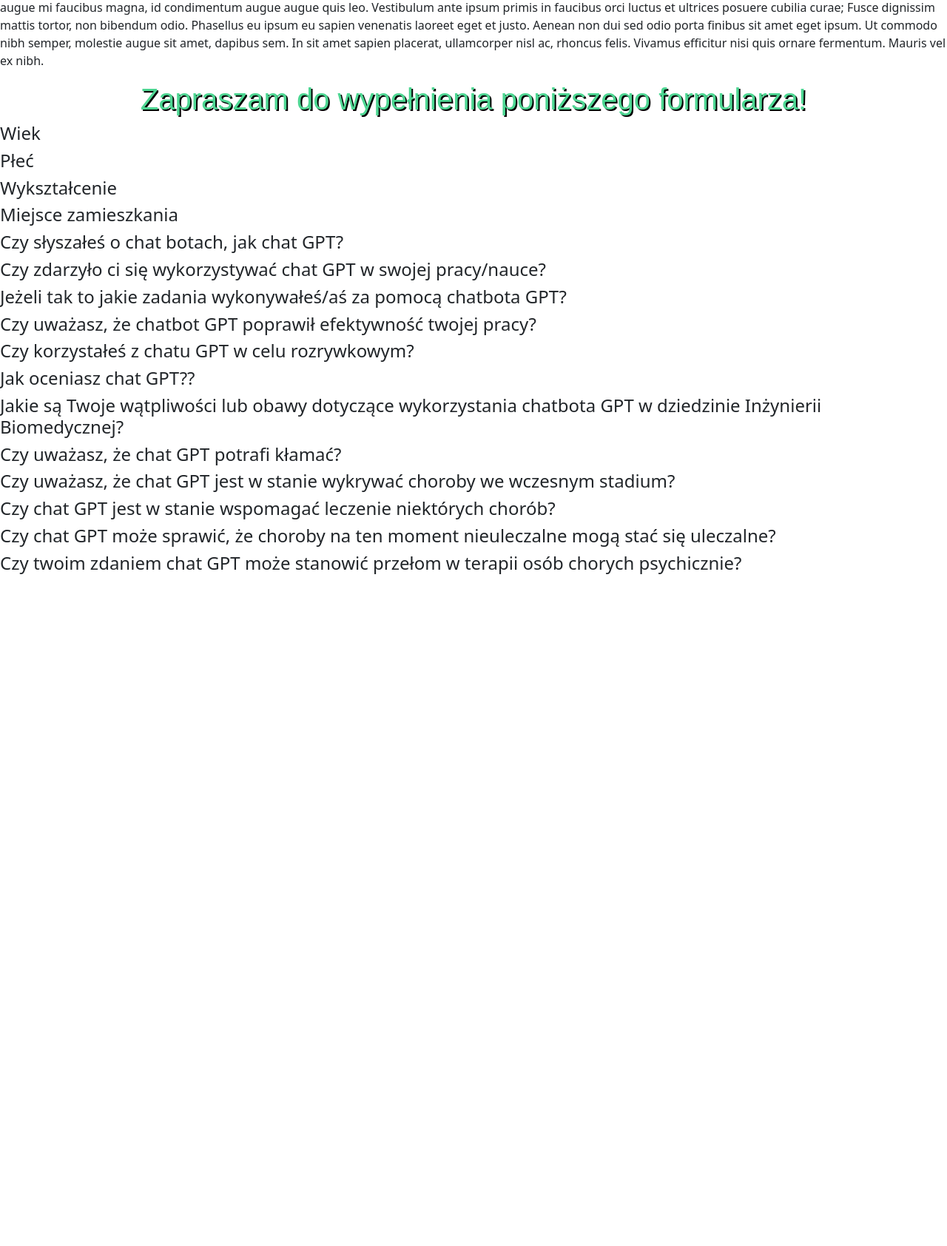
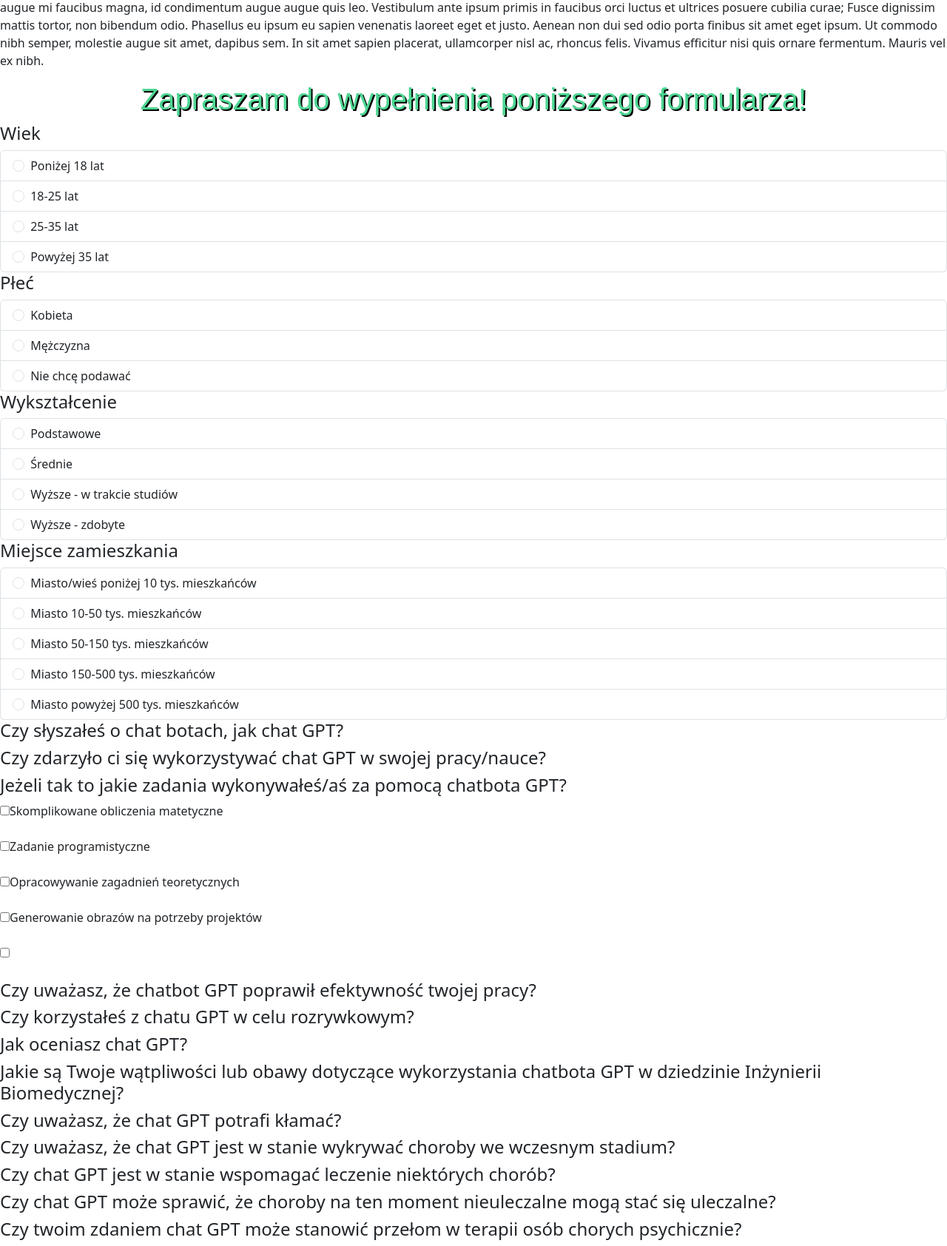
Before and after one commit to everinho/ETI-RAIM-gpt_web_survey, a Flask app: page / in a window 1280 px wide. Shown: the part 736-2420 px from the top of the page at 74% size. Before the commit the page ends 1512 px from the top, so only its background shows below. Run offline with Flask 2, Linux system fonts and the light colour scheme.

Commit message:
started implementing poll to page

```diff
--- a/templates/home.html
+++ b/templates/home.html
@@ -44,39 +44,9 @@
   Fusce dignissim mattis tortor, non bibendum odio. Phasellus eu ipsum eu sapien venenatis laoreet eget et justo. Aenean non dui sed odio porta finibus sit amet eget ipsum. Ut commodo nibh semper, molestie augue sit amet, dapibus sem. In sit amet sapien placerat, ullamcorper nisl ac, rhoncus felis. Vivamus efficitur nisi quis ornare fermentum. Mauris vel ex nibh.
       </p>
       <h2>Zapraszam do wypełnienia poniższego formularza!</h2>
-      <h4>Wiek</h4>
-
-      <h4>Płeć</h4>
-
-      <h4>Wykształcenie</h4>
-
-      <h4>Miejsce zamieszkania</h4>
-
-      <h4>Czy słyszałeś o chat botach, jak chat GPT?</h4>
-
-      <h4>Czy zdarzyło ci się wykorzystywać chat GPT w swojej pracy/nauce?</h4>
-
-      <h4>Jeżeli tak to jakie zadania wykonywałeś/aś za pomocą chatbota GPT?</h4>
-
-      <h4>Czy uważasz, że chatbot GPT poprawił efektywność twojej pracy?</h4>
-
-      <h4>Czy korzystałeś z chatu GPT w celu rozrywkowym?</h4>
-
-      <h4>Jak oceniasz chat GPT??</h4>
-
-      <h4>Jakie są Twoje wątpliwości lub obawy dotyczące wykorzystania chatbota GPT w dziedzinie Inżynierii Biomedycznej? </h4>
-
-      <h4>Czy uważasz, że chat GPT potrafi kłamać?</h4>
-
-      <h4>Czy uważasz, że chat GPT jest w stanie wykrywać choroby we wczesnym stadium?</h4>
-
-      <h4>Czy chat GPT jest w stanie wspomagać leczenie niektórych chorób?</h4>
-
-      <h4>Czy chat GPT może sprawić, że choroby na ten moment nieuleczalne mogą stać się
-uleczalne?</h4>
-
-      <h4>Czy twoim zdaniem chat GPT może stanowić przełom w terapii osób chorych psychicznie?</h4>
-
+      <div>
+        {% include 'poll.html' %}
+      </div>
     </div>
   </body>
 </html>
--- /dev/null
+++ b/templates/poll.html
@@ -0,0 +1,104 @@
+        <h4>Wiek</h4>
+          <ul class="list-group">
+            <li class="list-group-item">
+              <input class="form-check-input me-1" type="radio" name="listGroupRadio1" value="" id="<18">
+              <label class="form-check-label1" for="firstRadio">Poniżej 18 lat</label>
+            </li>
+            <li class="list-group-item">
+              <input class="form-check-input me-1" type="radio" name="listGroupRadio1" value="" id="18-25">
+              <label class="form-check-label" for="secondRadio">18-25 lat</label>
+            </li>
+            <li class="list-group-item">
+              <input class="form-check-input me-1" type="radio" name="listGroupRadio1" value="" id="25-35">
+              <label class="form-check-label" for="thirdRadio">25-35 lat</label>
+            </li>
+            <li class="list-group-item">
+              <input class="form-check-input me-1" type="radio" name="listGroupRadio1" value="" id=">35">
+              <label class="form-check-label" for="fourthRadio">Powyżej 35 lat</label>
+            </li>
+          </ul>
+        <h4>Płeć</h4>
+          <ul class="list-group">
+            <li class="list-group-item">
+              <input class="form-check-input me-1" type="radio" name="listGroupRadio2" value="" id="female">
+              <label class="form-check-label" for="firstRadio">Kobieta</label>
+            </li>
+            <li class="list-group-item">
+              <input class="form-check-input me-1" type="radio" name="listGroupRadio2" value="" id="male">
+              <label class="form-check-label" for="secondRadio">Mężczyzna</label>
+            </li>
+            <li class="list-group-item">
+              <input class="form-check-input me-1" type="radio" name="listGroupRadio2" value="" id="unknown">
+              <label class="form-check-label" for="thirdRadio">Nie chcę podawać</label>
+            </li>
+          </ul>
+        <h4>Wykształcenie</h4>
+          <ul class="list-group">
+            <li class="list-group-item">
+              <input class="form-check-input me-1" type="radio" name="listGroupRadio3" value="" id="basic">
+              <label class="form-check-label" for="firstRadio">Podstawowe</label>
+            </li>
+            <li class="list-group-item">
+              <input class="form-check-input me-1" type="radio" name="listGroupRadio3" value="" id="middle">
+              <label class="form-check-label" for="secondRadio">Średnie</label>
+            </li>
+            <li class="list-group-item">
+              <input class="form-check-input me-1" type="radio" name="listGroupRadio3" value="" id="higher-student">
+              <label class="form-check-label" for="thirdRadio">Wyższe - w trakcie studiów</label>
+            </li>
+            <li class="list-group-item">
+              <input class="form-check-input me-1" type="radio" name="listGroupRadio3" value="" id="higher">
+              <label class="form-check-label" for="fourthRadio">Wyższe - zdobyte</label>
+            </li>
+          </ul>
+        <h4>Miejsce zamieszkania</h4>
+         <ul class="list-group">
+            <li class="list-group-item">
+              <input class="form-check-input me-1" type="radio" name="listGroupRadio4" value="" id="<10">
+              <label class="form-check-label" for="firstRadio">Miasto/wieś poniżej 10 tys. mieszkańców</label>
+            </li>
+            <li class="list-group-item">
+              <input class="form-check-input me-1" type="radio" name="listGroupRadio4" value="" id="10-50">
+              <label class="form-check-label" for="secondRadio">Miasto 10-50 tys. mieszkańców</label>
+            </li>
+            <li class="list-group-item">
+              <input class="form-check-input me-1" type="radio" name="listGroupRadio4" value="" id="50-150">
+              <label class="form-check-label" for="thirdRadio">Miasto 50-150 tys. mieszkańców</label>
+            </li>
+            <li class="list-group-item">
+              <input class="form-check-input me-1" type="radio" name="listGroupRadio4" value="" id="150-500">
+              <label class="form-check-label" for="fourthRadio">Miasto 150-500 tys. mieszkańców</label>
+            </li>
+           <li class="list-group-item">
+              <input class="form-check-input me-1" type="radio" name="listGroupRadio4" value="" id=">500">
+              <label class="form-check-label" for="fourthRadio">Miasto powyżej 500 tys. mieszkańców</label>
+            </li>
+          </ul>
+        <h4>Czy słyszałeś o chat botach, jak chat GPT?</h4>
+
+        <h4>Czy zdarzyło ci się wykorzystywać chat GPT w swojej pracy/nauce?</h4>
+
+        <h4>Jeżeli tak to jakie zadania wykonywałeś/aś za pomocą chatbota GPT?</h4>
+          <input type="checkbox" name="checkbox" class="larger"><label>Skomplikowane obliczenia matetyczne</label> <br><br>
+          <input type="checkbox" name="checkbox" class="larger"><label>Zadanie programistyczne</label> <br><br>
+          <input type="checkbox" name="checkbox" class="larger"><label>Opracowywanie zagadnień teoretycznych </label> <br><br>
+          <input type="checkbox" name="checkbox" class="larger"><label>Generowanie obrazów na potrzeby projektów</label> <br><br>
+          <input type="checkbox" name="checkbox" class="larger"><label></label> <br><br>
+        <h4>Czy uważasz, że chatbot GPT poprawił efektywność twojej pracy?</h4>
+
+        <h4>Czy korzystałeś z chatu GPT w celu rozrywkowym?</h4>
+
+        <h4>Jak oceniasz chat GPT?</h4>
+
+        <h4>Jakie są Twoje wątpliwości lub obawy dotyczące wykorzystania chatbota GPT w dziedzinie Inżynierii Biomedycznej? </h4>
+
+        <h4>Czy uważasz, że chat GPT potrafi kłamać?</h4>
+
+        <h4>Czy uważasz, że chat GPT jest w stanie wykrywać choroby we wczesnym stadium?</h4>
+
+        <h4>Czy chat GPT jest w stanie wspomagać leczenie niektórych chorób?</h4>
+
+        <h4>Czy chat GPT może sprawić, że choroby na ten moment nieuleczalne mogą stać się
+  uleczalne?</h4>
+
+        <h4>Czy twoim zdaniem chat GPT może stanowić przełom w terapii osób chorych psychicznie?</h4>
```
